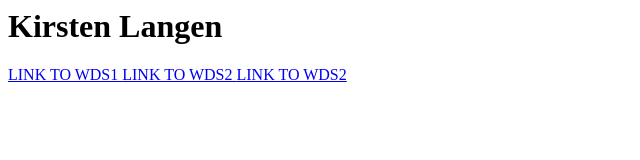
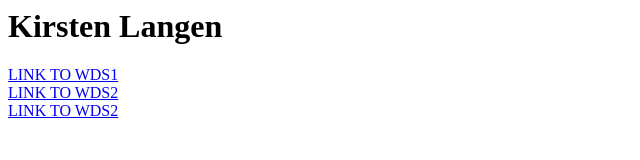
Before and after one commit to klangen1013/klangen1013.github.io, a plain HTML site: page index.html in a window 1280 px wide. Shown: the whole page, without its empty margins (0-640 px from the left). Drawn offline with Linux system fonts and the light colour scheme.

Commit message:
Update index.html

```diff
--- a/index.html
+++ b/index.html
@@ -1,5 +1,5 @@
 <h1>Kirsten Langen</h1>
 
-<a href ="/wds1/"> LINK TO WDS1 </a>
-<a href ="/wds2/"> LINK TO WDS2 </a>
+<a href ="/wds1/"> LINK TO WDS1 </a><br>
+<a href ="/wds2/"> LINK TO WDS2 </a><br>
 <a href ="/javascript-libraries-and-frameworks/"> LINK TO WDS2 </a>
```
